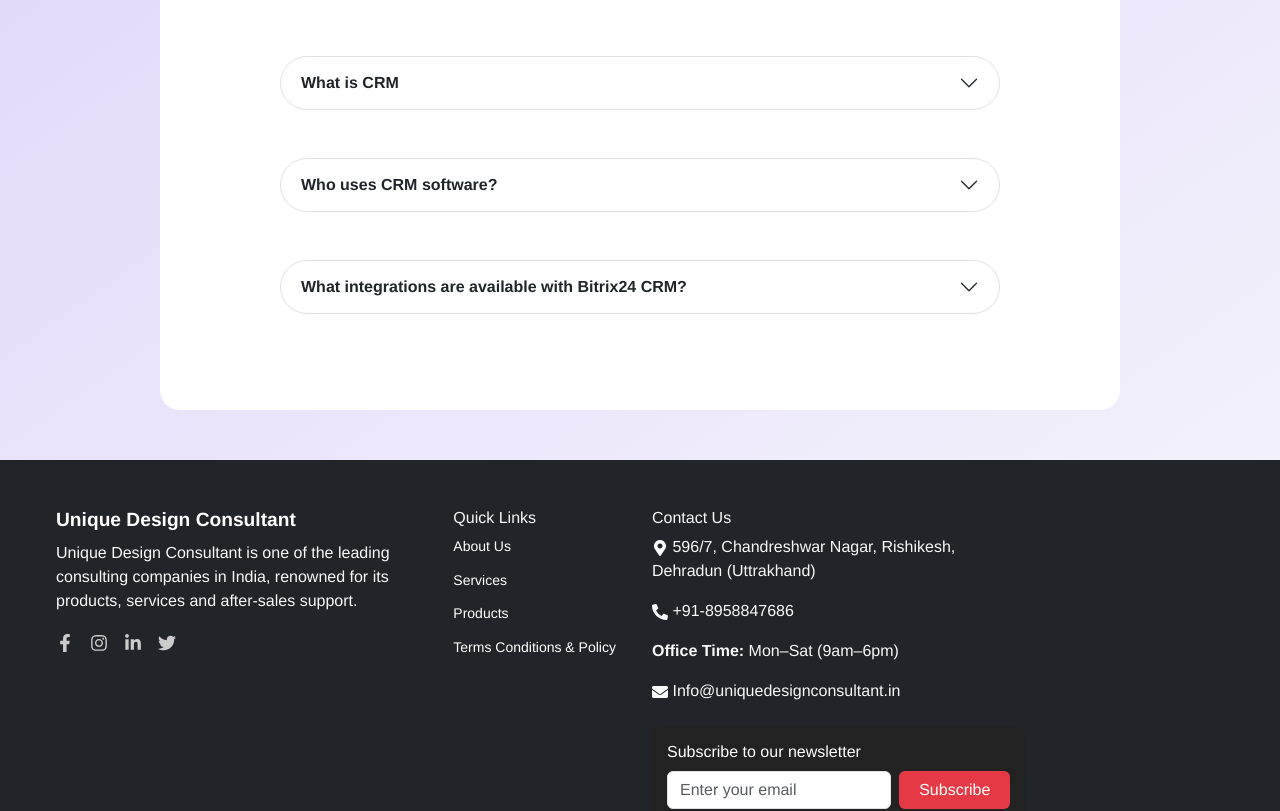
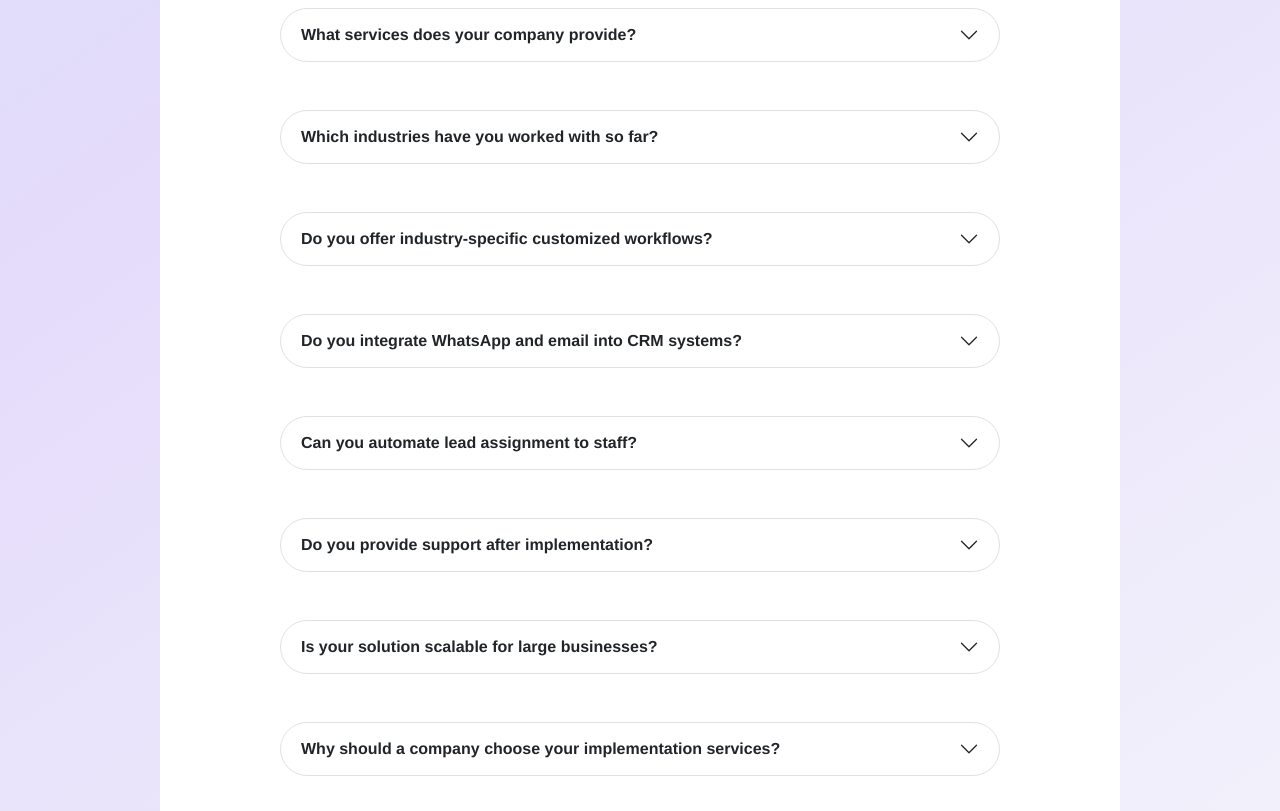
Before and after one commit to kite335/UDC_Test-Main, a React (Vite) app: page /UDC_Test-Main/about in a window 1280 px wide. Shown: the part 1800-2611 px from the top of the page. Built offline with nearby package versions, Linux system fonts and the light colour scheme.

Commit message:
create faq in aboutus page

```diff
--- a/src/pages/AboutUs.jsx
+++ b/src/pages/AboutUs.jsx
@@ -64,22 +64,43 @@ useEffect(() => {
 
   const aboutFAQ= [
        {
-            query: "What is CRM",
-            answer: "CRM is a Customer Relationship Management Software",
-            unique_1:"headingOne",
-            unique_2:"collapseOne"
+query:"What services does your company provide?",
+answer:"We provide CRM implementation, marketing automation, lead management, task & project workflow setup, communication integrations (WhatsApp, email), and custom business process automation."
 },
+
 {
-            query: "Who uses CRM software?",
-            answer: "CRM software is used by businesses of all sizes—from small startups to large enterprises—across industries like sales, marketing, real estate, finance, customer service, and more. Sales teams, marketers, support agents, and business owners rely on CRM systems to organize contacts, track interactions, automate workflows, and improve customer relationships.",
-            unique_1:"headingTwo",
-            unique_2:"collapseTwo"
+query:"Which industries have you worked with so far?",
+answer:"We have completed successful implementations in marketing, real estate, manufacturing, hospitality, education, and immigration sectors."
 },
+
 {
-            query: "What integrations are available with Bitrix24 CRM?",
-            answer: "Bitrix24 integrates with popular email services (Gmail, Outlook), telephony providers, messengers (WhatsApp, Facebook Messenger), e-commerce platforms, and many third-party apps via REST API and Zapier. You can synchronize calendars, contacts, and automate data flows across tools.",
-            unique_1:"headingThree",
-            unique_2:"collapseThree"
+query:"Do you offer industry-specific customized workflows?",
+answer:"Yes, we design and implement tailored CRM structures, pipelines, and automations based on the unique business flow of each sector."
+},
+
+{
+query:"Do you integrate WhatsApp and email into CRM systems?",
+answer:"Yes, we enable seamless WhatsApp and email integrations for lead communication, notifications, automation, and customer engagement inside the CRM."
+},
+
+{
+query:"Can you automate lead assignment to staff?",
+answer:"Yes, we implement automated lead distribution including round-robin routing, ensuring fair and efficient assignment across teams."
+},
+
+{
+query:"Do you provide support after implementation?",
+answer:"Yes, we provide training, deployment support, monitoring, troubleshooting, and workflow optimization after delivery."
+},
+
+{
+query:"Is your solution scalable for large businesses?",
+answer:"Yes, our implementations are built to scale for businesses of any size, handling high volumes of leads, customers, and automated processes."
+},
+
+{
+query:"Why should a company choose your implementation services?",
+answer:"Because we deliver fast deployment, industry-focused CRM design, deep automation, smooth integrations, reduced manual workload, and long-term system support."
 }
     ];
 
@@ -169,9 +190,7 @@ useEffect(() => {
           <p className="lead" data-aos="fade-up">
             Partner with Unique Design Consultant to transform your business with smart CRM and automation.
           </p>
-          <Button variant="danger" size="lg" onClick={() => navigate('/contact')} data-aos="zoom-in">
-            Contact Us
-          </Button>
+
         </Container>
       </div>
       <FAQ faq={aboutFAQ}/>
```
Lines whose indentation alone changed are shown as unchanged.
